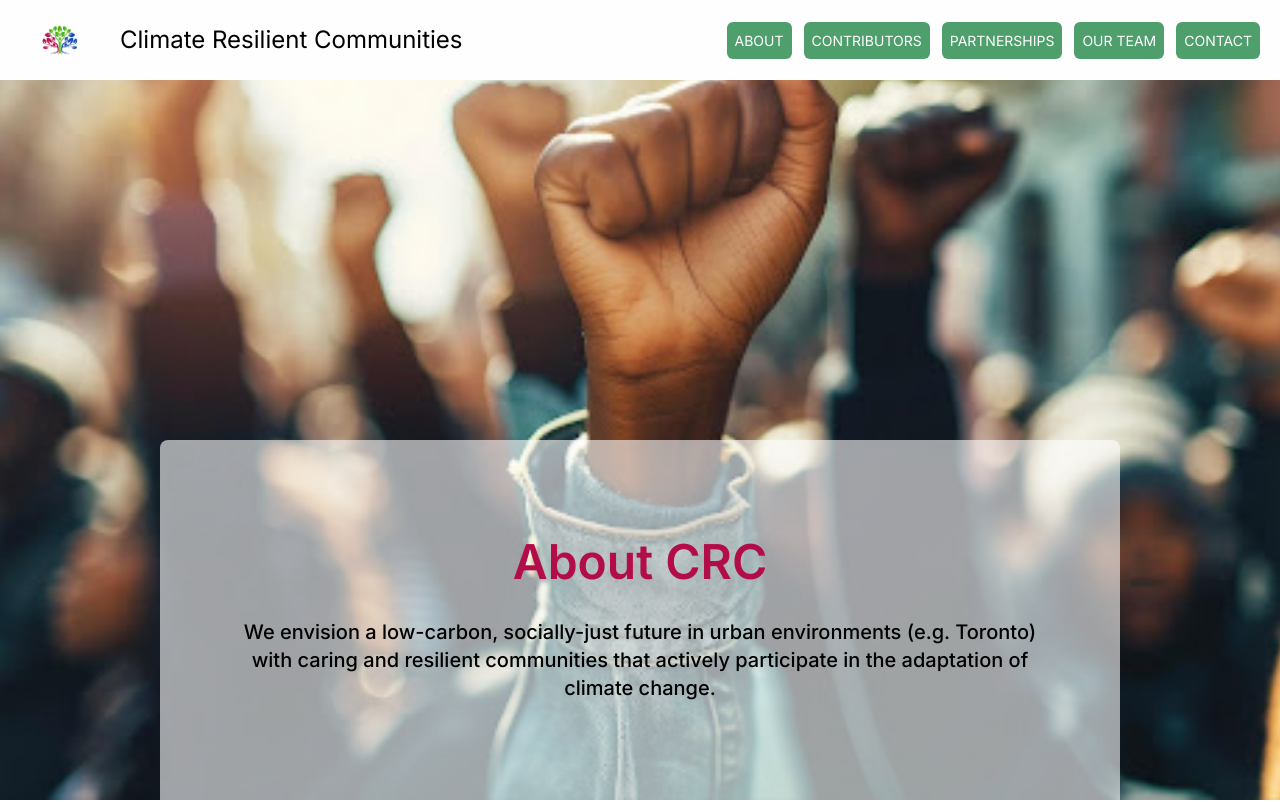
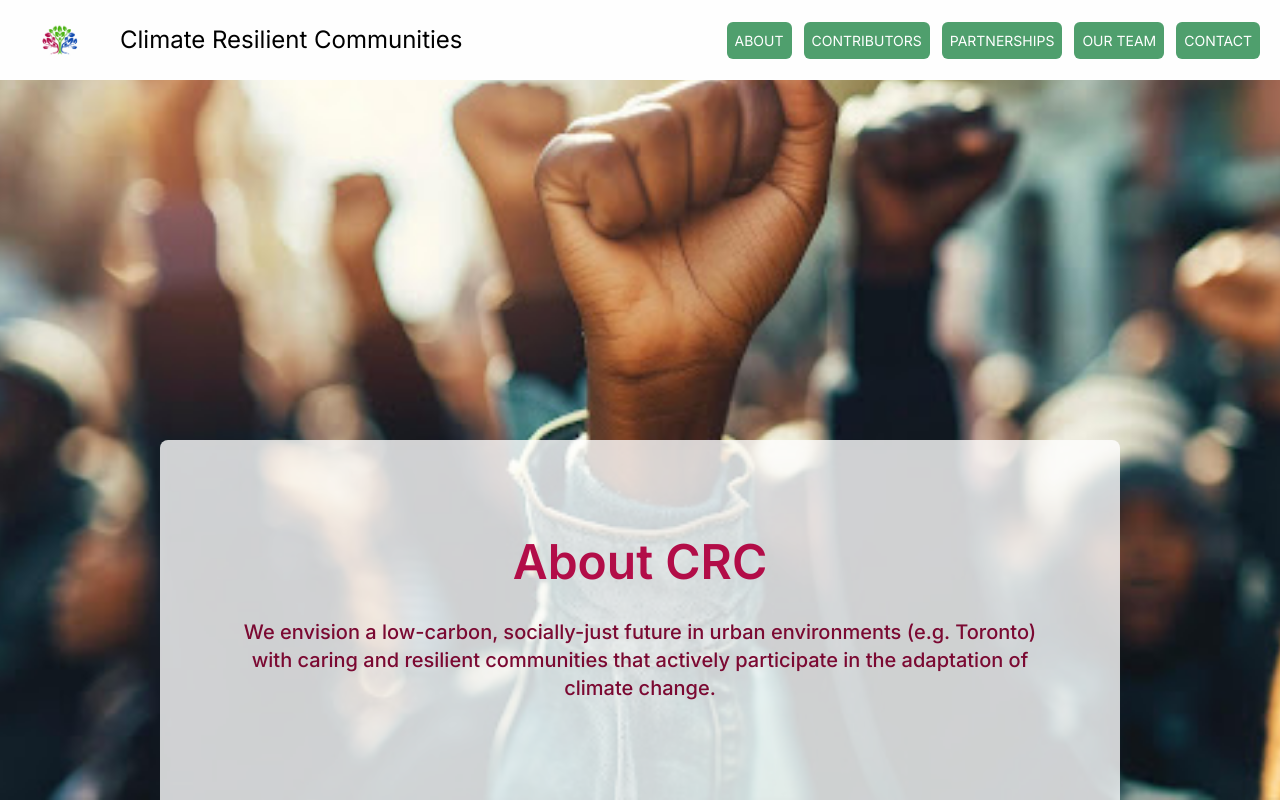
Before and after one commit to Climate-Resilient-Communities/crc_website, a Next.js app: page /about in a window 1280 px wide. Shown: the top 802 px of the page. Built offline with nearby package versions, Linux system fonts and the light colour scheme.

Commit message:
changes to ourteam information

```diff
--- a/app/about/page.tsx
+++ b/app/about/page.tsx
@@ -22,11 +22,11 @@ export default function About() {
             />
             </div>
             <div className="relative inset-0 z-10 flex justify-center items-end h-full">
-                <div className="w-3/4 h-1/2 bg-opacity-60 rounded-t-lg bg-white flex flex-col justify-center items-center py-8">
+                <div className="w-3/4 h-1/2 bg-opacity-80 rounded-t-lg bg-white flex flex-col justify-center items-center py-8">
                 <h2 className="text-3xl md:text-4xl lg:text-5xl 2xl:text-7xl font-semibold text-[#B20D48] text-center">
                     About CRC
                 </h2>
-                <p className="w-5/6 mt-8 font-medium leading-loose text-base lg:text-lg xl:text-xl justify-center items-center text-center">
+                <p className="w-5/6 mt-8 font-medium leading-loose text-base lg:text-lg xl:text-xl justify-center items-center text-[#7B0932] text-center">
                 We envision a low-carbon, socially-just future in urban environments
                 &#40;e.g. Toronto&#41; with caring and resilient communities that actively
                 participate in the adaptation of climate change.
--- a/app/ourteam/page.tsx
+++ b/app/ourteam/page.tsx
@@ -272,7 +272,7 @@ export default function OurTeam() {
           />
             <h1 className="mt-4 mb-2 text-xl font-bold">Pirashan Ravi</h1>
             <p className="text-md">
-            Web Dev Lead
+            Lead Web Developer
           </p>
           </div>
 
--- a/components/Header.tsx
+++ b/components/Header.tsx
@@ -36,10 +36,10 @@ const Header = () => {
             width={80}
             height={80}
             />
-            <h1 className="link ml-5 cursor-pointer hover:scale-105 text-xl font-cd-medium md:text-2xl  lg:text-2xl  dark:text-white md:hidden lg:block xs:hidden sm:block">
+            <h1 className="link ml-5 cursor-pointer hover:scale-105 text-xl font-cd-medium md:text-2xl  lg:text-2xl  dark:text-white md:hidden lg:block">
               Climate Resilient Communities
             </h1>
-            <h1 className='link ml-5 cursor-pointer hover:scale-105 text-xl font-cd-medium md:text-2xl  lg:text-2xl  dark:text-white hidden md:block lg:hidden xs:block sm:hidden'>
+            <h1 className='link ml-5 cursor-pointer hover:scale-105 text-xl font-cd-medium md:text-2xl  lg:text-2xl  dark:text-white hidden md:block lg:hidden'>
               CRC
             </h1>
             </div>
```
